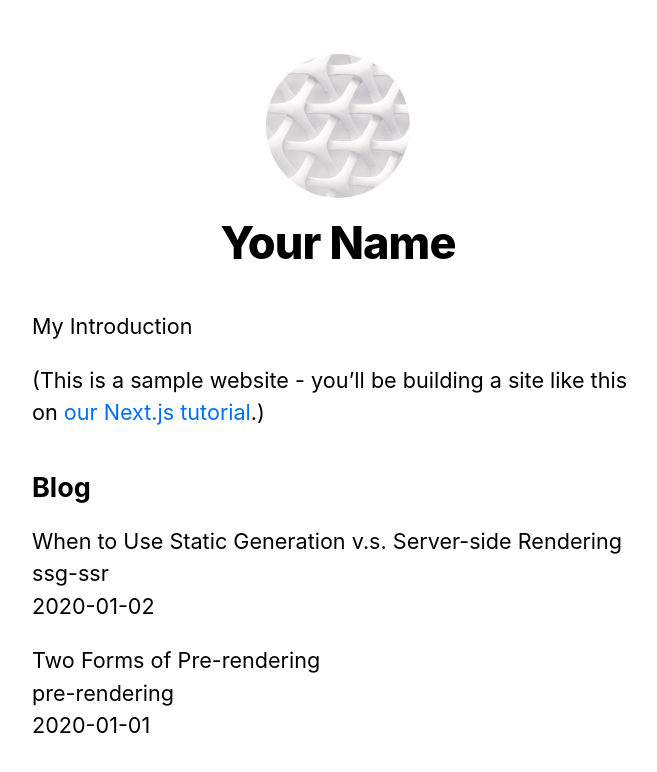
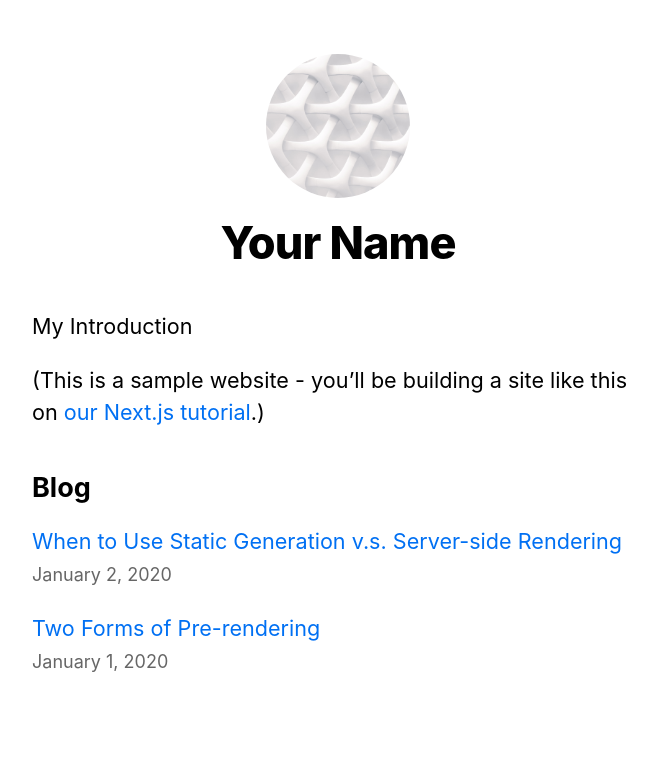
Before and after one commit to Taiji-Kondo/next-tutorial, a Next.js app: page / in a window 1280 px wide. Shown: the top 772 px of the page, without its empty margins (302-959 px from the left). Built offline with nearby package versions, Linux system fonts and the light colour scheme.

Commit message:
UPDATE: Update index.js to use to add next-link

```diff
--- a/pages/index.js
+++ b/pages/index.js
@@ -1,7 +1,9 @@
 import Head from 'next/head'
+import Link from 'next/link'
 import {Layout, siteTitle} from "../layouts/layout";
 import utilStyles from '../styles/utils.module.css'
 import {getSortedPostsData} from "../libs/posts";
+import {Date} from "../components/date";
 
 const Home = ({ allPostsData }) => {
   return (
@@ -23,11 +25,13 @@
         <ul className={utilStyles.list}>
           {allPostsData.map(({ id, date, title }) => (
             <li className={utilStyles.listItem} key={id}>
-              {title}
+              <Link href={`/posts/${id}`}>
+                <a>{title}</a>
+              </Link>
               <br />
-              {id}
-              <br />
-              {date}
+              <small className={utilStyles.lightText}>
+                <Date dateString={date} />
+              </small>
             </li>
           ))}
         </ul>
```
